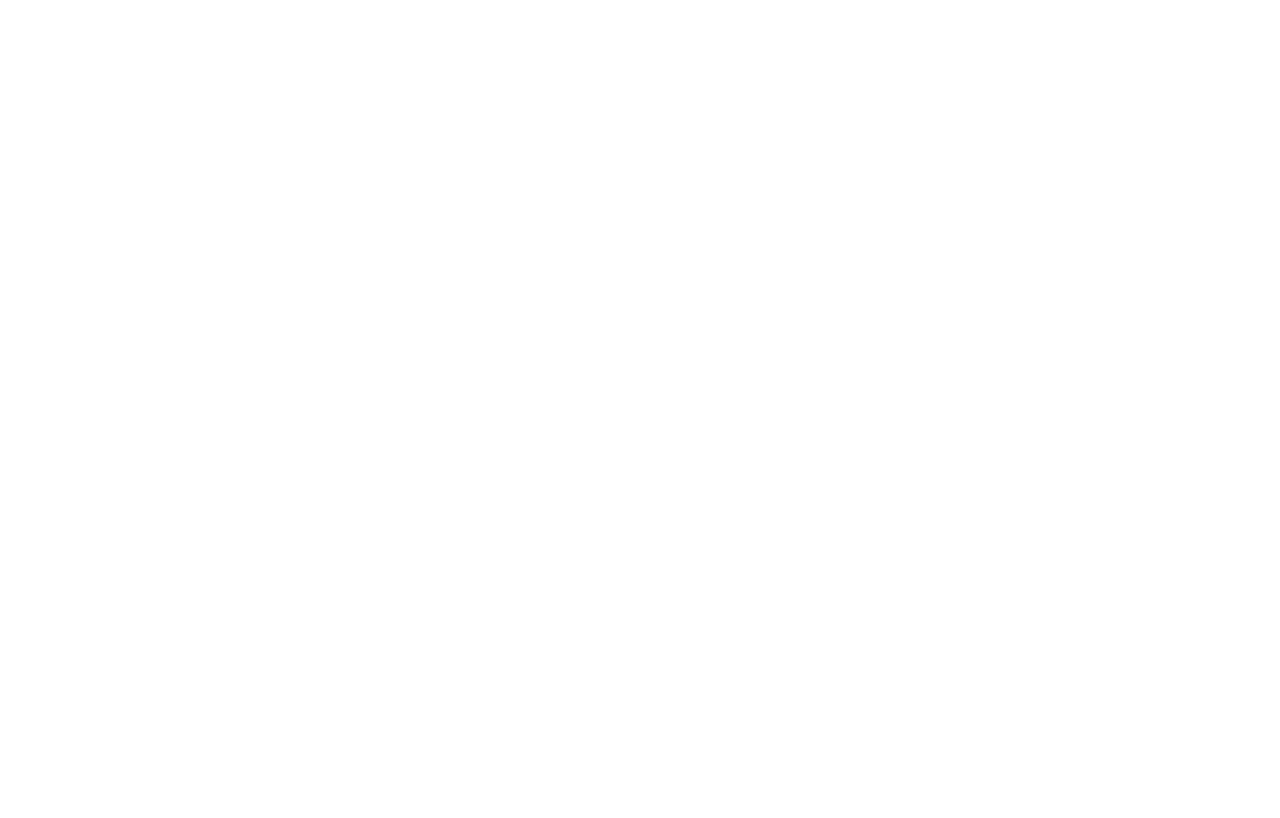
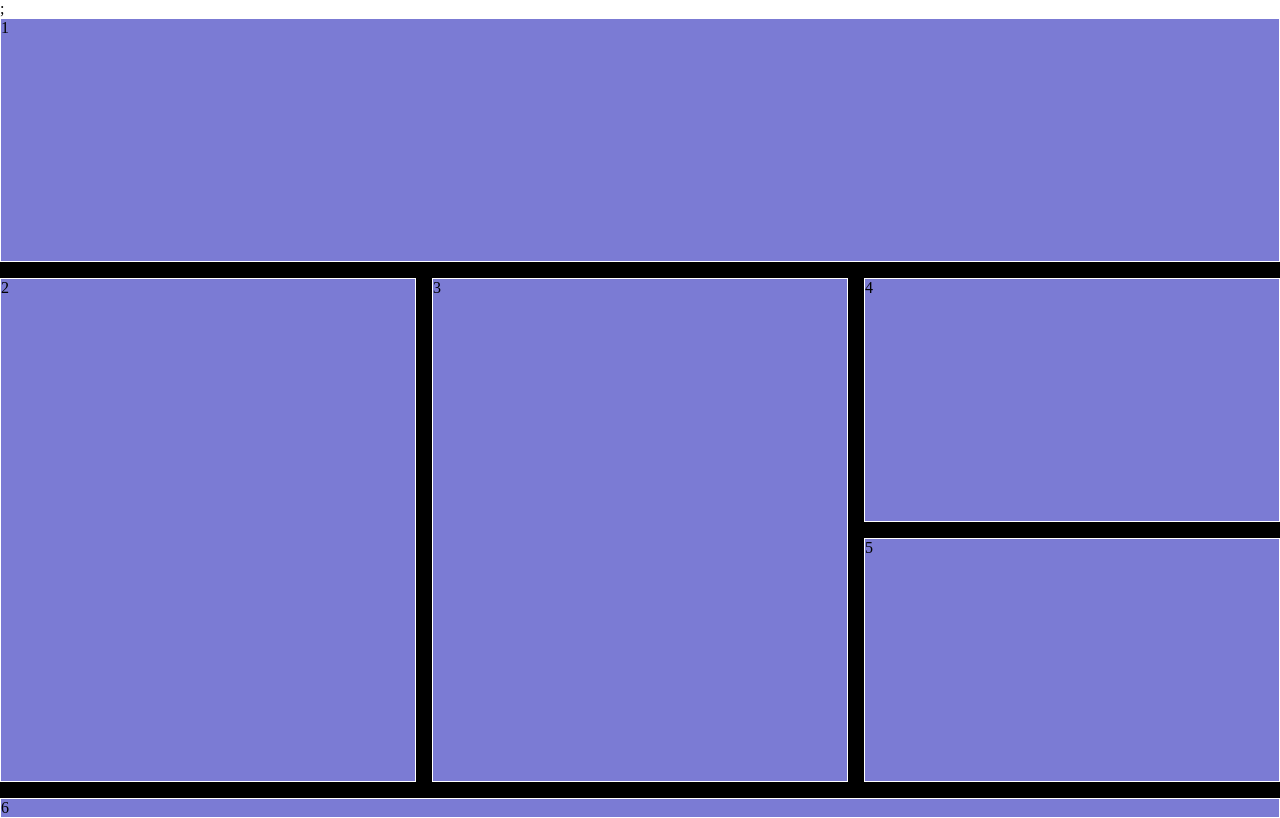
Before and after one commit to Atharv7740/Web-Devlopment-, a plain HTML site: page Learning CSS-Grid/index.html in a window 1280 px wide. Drawn offline with Linux system fonts and the light colour scheme.

Commit message:
made a grid

```diff
--- a/Learning CSS-Grid/index.html
+++ b/Learning CSS-Grid/index.html
@@ -4,8 +4,18 @@
     <meta charset="UTF-8">
     <meta name="viewport" content="width=device-width, initial-scale=1.0">
     <title>Grid</title>
+    <link rel="stylesheet" href="style.css">
+    ;
 </head>
 <body>
+    <div class="container">
+        <div class="item header">1</div>
+        <div class="item sidebar">2</div>
+        <div class="item i3">3</div>
+        <div class="item i4">4</div>
+        <div class="item">5 </div>
+        <div class="item footer">6</div>
+    </div>
 
 </body>
 </html>
--- a/Learning CSS-Grid/style.css
+++ b/Learning CSS-Grid/style.css
@@ -7,3 +7,55 @@ body{
     height:100vh;
     width:100vw;
 }
+
+.container{
+    background-color: black;
+    height:100%;
+    display:grid;
+    row-gap: 0.5rem;
+    column-gap: 0.5rem;
+    grid-template-columns: repeat(1,1fr);
+    grid-template-rows: 0.1fr 1fr 1fr 1fr 1fr 0.1fr;
+
+}
+.item{
+    background-color: rgb(123, 123, 212);
+    border: 1px white solid;
+}
+
+
+@media (min-width:780px){
+    .container{
+        background-color: black;
+        height:100%;
+        display:grid;
+        row-gap: 1rem;
+        column-gap: 1rem;
+        grid-template-columns: repeat(3,1fr);
+        grid-template-rows: repeat(3,1fr);
+    }
+    .item{
+        background-color: rgb(123, 123, 212);
+        border: 1px white solid;
+    }
+
+    .header,.footer{
+        grid-column-start: 1;
+        grid-column-end: 4;
+    }
+    .sidebar{
+        grid-row-start:2 ;
+        grid-row-end: 4;
+
+    }
+    /* .rightsidebar{
+        grid-row-start: 2;
+        grid-row-end: 4;
+    } */
+    .i3{
+        grid-row-start: 2;
+        grid-row-end: 4;
+    }
+
+
+}
```
